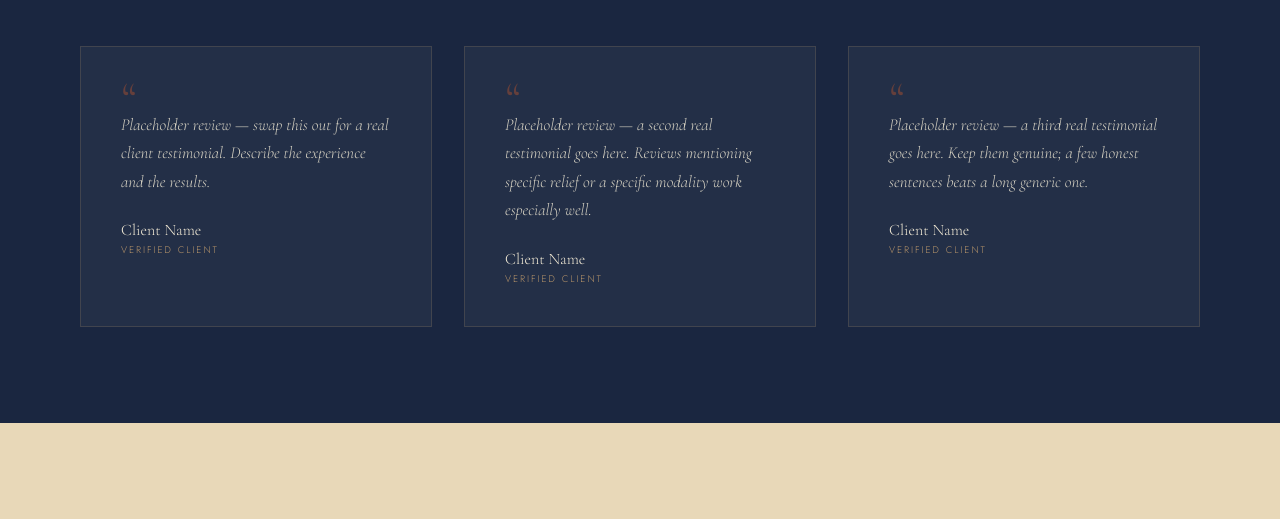
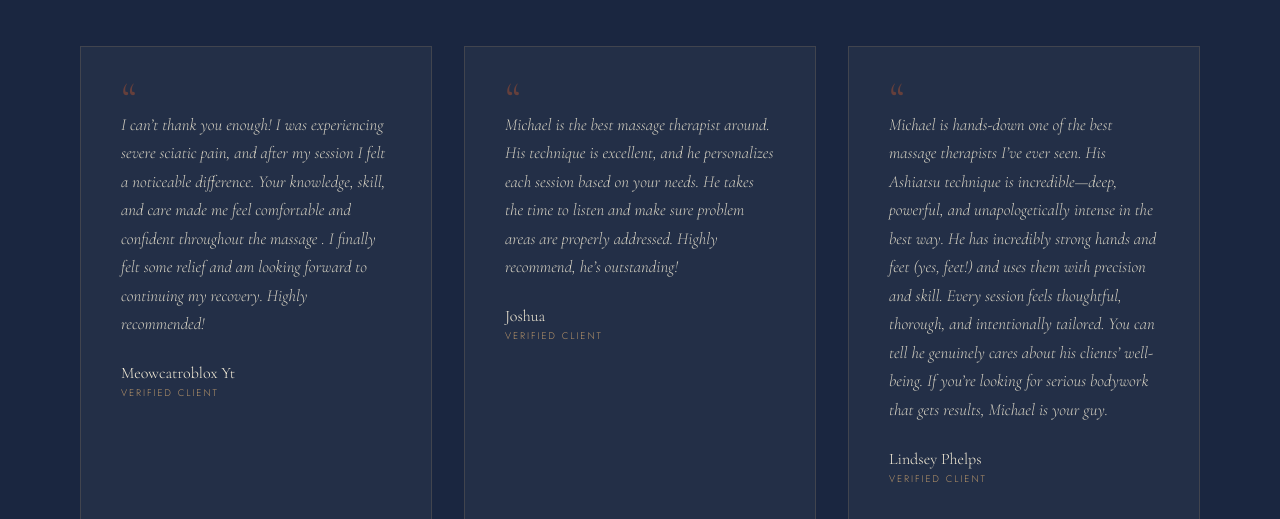
Before and after one commit to North-Hand-Institute/Michael-Corcoran-LMT, a Next.js app: page / in a window 1280 px wide. Shown: the part 4880-5399 px from the top of the page. Built offline with nearby package versions, Linux system fonts and the light colour scheme.

Commit message:
Update Testimonials.tsx

```diff
--- a/components/Testimonials.tsx
+++ b/components/Testimonials.tsx
@@ -1,9 +1,10 @@
 // TODO: Michael — replace these with real client testimonials (e.g. from your Vagaro or Yelp reviews).
 const TESTIMONIALS = [
-  { quote: 'Placeholder review \u2014 swap this out for a real client testimonial. Describe the experience and the results.', name: 'Client Name', tag: 'Verified Client' },
-  { quote: 'Placeholder review \u2014 a second real testimonial goes here. Reviews mentioning specific relief or a specific modality work especially well.', name: 'Client Name', tag: 'Verified Client' },
-  { quote: 'Placeholder review \u2014 a third real testimonial goes here. Keep them genuine; a few honest sentences beats a long generic one.', name: 'Client Name', tag: 'Verified Client' },
+  { quote: 'I can’t thank you enough! I was experiencing severe sciatic pain, and after my session I felt a noticeable difference. Your knowledge, skill, and care made me feel comfortable and confident throughout the massage . I finally felt some relief and am looking forward to continuing my recovery. Highly recommended!', name: 'Meowcatroblox Yt', tag: 'Verified Client' },
+  { quote: 'Michael is the best massage therapist around. His technique is excellent, and he personalizes each session based on your needs. He takes the time to listen and make sure problem areas are properly addressed. Highly recommend, he’s outstanding!', name: 'Joshua', tag: 'Verified Client' },
+  { quote: 'Michael is hands-down one of the best massage therapists I’ve ever seen. His Ashiatsu technique is incredible—deep, powerful, and unapologetically intense in the best way. He has incredibly strong hands and feet (yes, feet!) and uses them with precision and skill. Every session feels thoughtful, thorough, and intentionally tailored. You can tell he genuinely cares about his clients’ well-being. If you’re looking for serious bodywork that gets results, Michael is your guy.', name: 'Lindsey Phelps', tag: 'Verified Client' },
 ]
+
 
 export default function Testimonials() {
   return (
```
